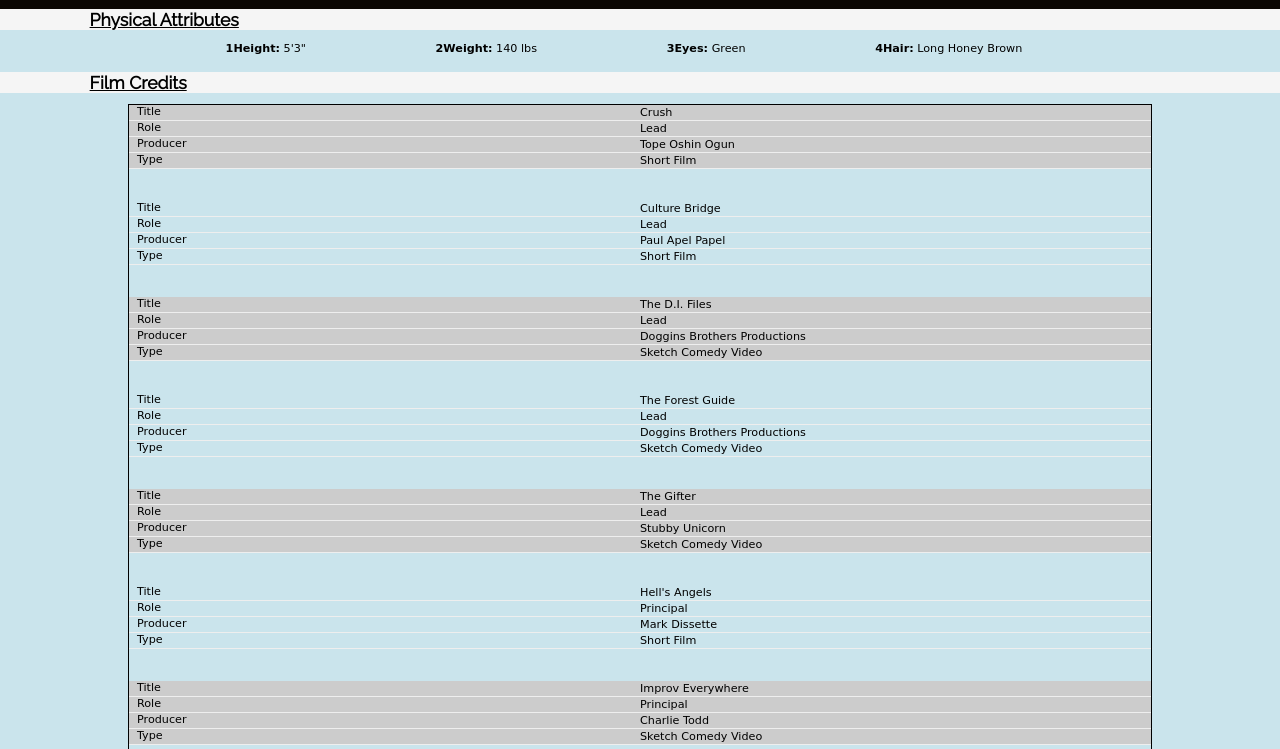
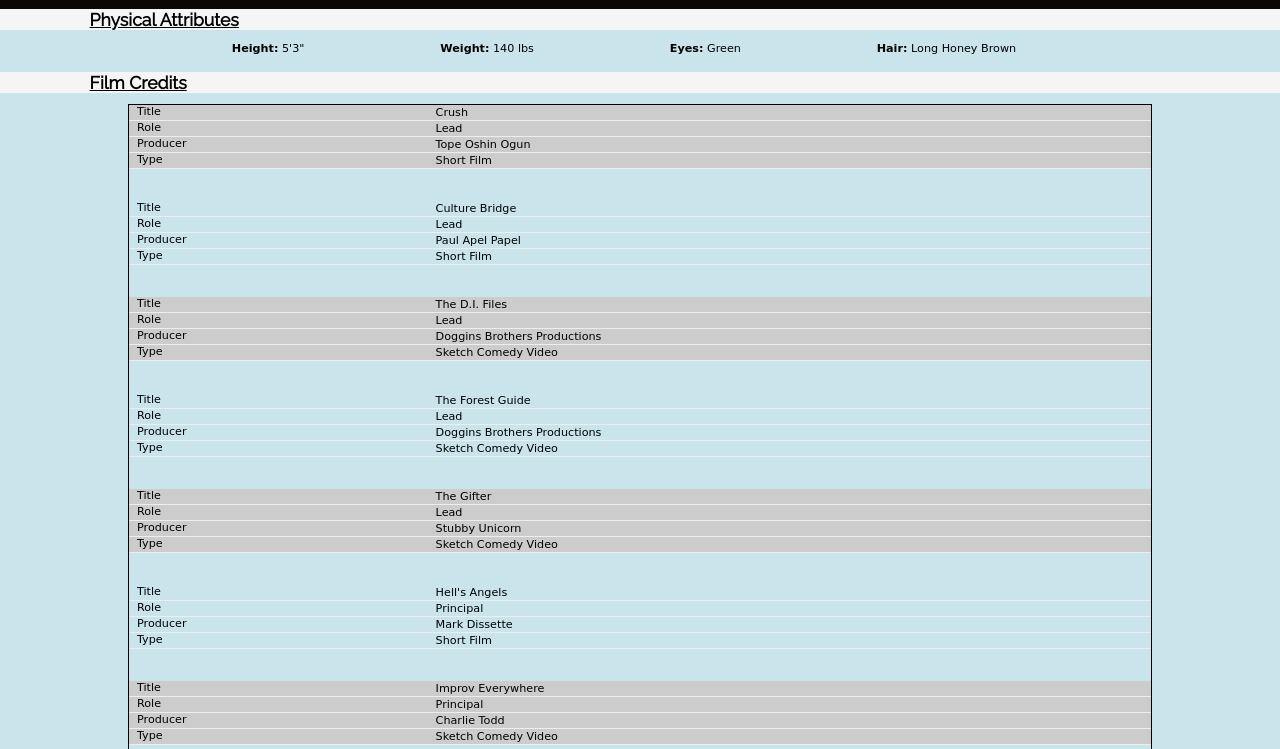
Before and after one commit to dstrauss07/responsiveactingwebsite, a plain HTML site: page resume.html in a window 1280 px wide. Shown: the part 51-800 px from the top of the page. Drawn offline with Linux system fonts and the light colour scheme; a web font is replaced by a local one.

Commit message:
resume updates

```diff
--- a/css/table.css
+++ b/css/table.css
@@ -31,7 +31,7 @@
 			border: none;
 			border-bottom: 1px solid #eee;
 			position: relative;
-			padding-left: 50%;
+			padding-left: 30%;
 		}
 
 		td:before {
@@ -40,7 +40,7 @@
 			/* Top/left values mimic padding */
 			top: 0;
 			left: .5rem;
-			width: 45%;
+			width: 25%;
 			padding-right:1rem;
 			white-space: nowrap;
         }
--- a/resume.html
+++ b/resume.html
@@ -32,10 +32,10 @@
     <main id="resume-main">
             <h1>Physical Attributes</h1>
             <article id="physical">
-                        <li><b>1Height:</b> 5'3"</li>
-                        <li><b>2Weight:</b> 140 lbs</li>
-                        <li><b>3Eyes:</b> Green</li>
-                        <li><b>4Hair:</b> Long Honey Brown</li>
+                        <li><b>Height:</b> 5'3"</li>
+                        <li><b>Weight:</b> 140 lbs</li>
+                        <li><b>Eyes:</b> Green</li>
+                        <li><b>Hair:</b> Long Honey Brown</li>
 
          </article>
          <h1>Film Credits</h1>
```
